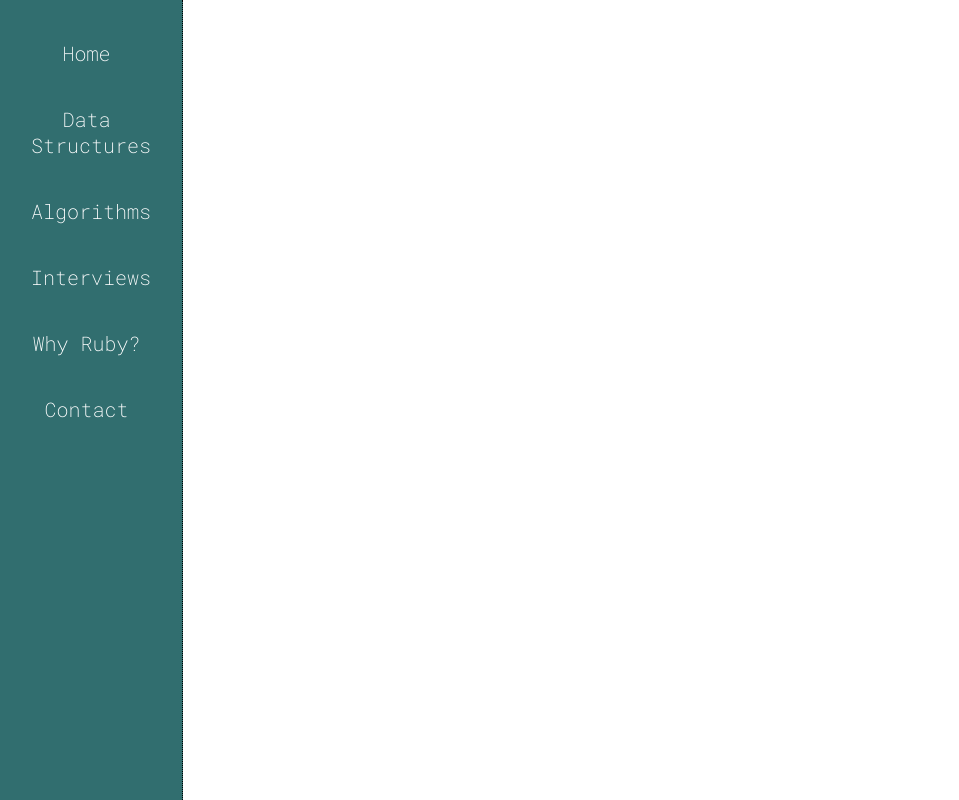
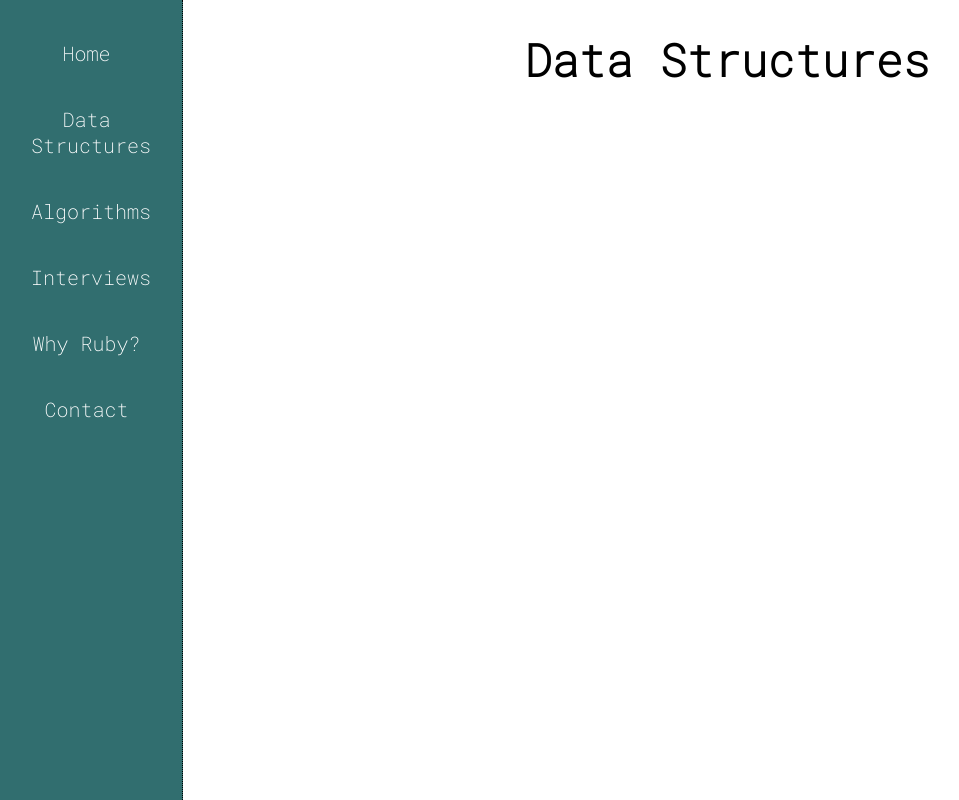
Before and after one commit to mwong068/ruby-ds-and-algos, a React (Create React App) app: page /interviews in a window 1280 px wide. Shown: the whole page, without its empty margins (9-968 px from the left). Built offline with nearby package versions, Linux system fonts and the light colour scheme.

Commit message:
added interviews and why ruby pages'

```diff
--- a/src/App.tsx
+++ b/src/App.tsx
@@ -5,8 +5,10 @@ import { BrowserRouter as Router, Route } from 'react-router-dom';
 import { Main } from './components/Main';
 import { Navigation } from './components/Navigation';
 // import { Header } from './components/Header';
+import { Interviews } from './components/Interviews';
 import { Algorithms } from './components/Algorithms';
 import { DataStructures } from './components/Data Structures';
+import { Ruby } from './components/Ruby';
 import { Contact } from './components/Contact';
 
 const Divider = styled.div`
@@ -27,8 +29,8 @@ function App() {
             <Route path="/" default={true} exact={true} render={Main} />
             <Route path="/datastructures" default={false} exact={true} render={DataStructures} />
             <Route path="/algorithms" default={false} exact={true} render={Algorithms} />
-            <Route path="/interviews" default={false} exact={true} />
-            <Route path="/whyruby" default={false} exact={true} />
+            <Route path="/interviews" default={false} exact={true} render={Interviews} />
+            <Route path="/whyruby" default={false} exact={true} render={Ruby} />
             <Route path="/contact" default={false} exact={true} render={Contact} />
           </div>
         </Divider>
--- /dev/null
+++ b/src/components/Interviews/index.tsx
@@ -0,0 +1,17 @@
+import React from 'react';
+import styled from 'styled-components';
+
+const Header = styled.h1`
+    font-size: 45px;
+`
+
+export interface MainProps {
+    header: string;
+}
+
+export const Interviews = (props: MainProps) => (
+    <div>
+        <Header>Data Structures</Header>
+    </div>
+    // <Header>{props.header}</Header>
+);
--- /dev/null
+++ b/src/components/Ruby/index.tsx
@@ -0,0 +1,17 @@
+import React from 'react';
+import styled from 'styled-components';
+
+const Header = styled.h1`
+    font-size: 45px;
+`
+
+export interface MainProps {
+    header: string;
+}
+
+export const Ruby = (props: MainProps) => (
+    <div>
+        <Header>Data Structures</Header>
+    </div>
+    // <Header>{props.header}</Header>
+);
```
